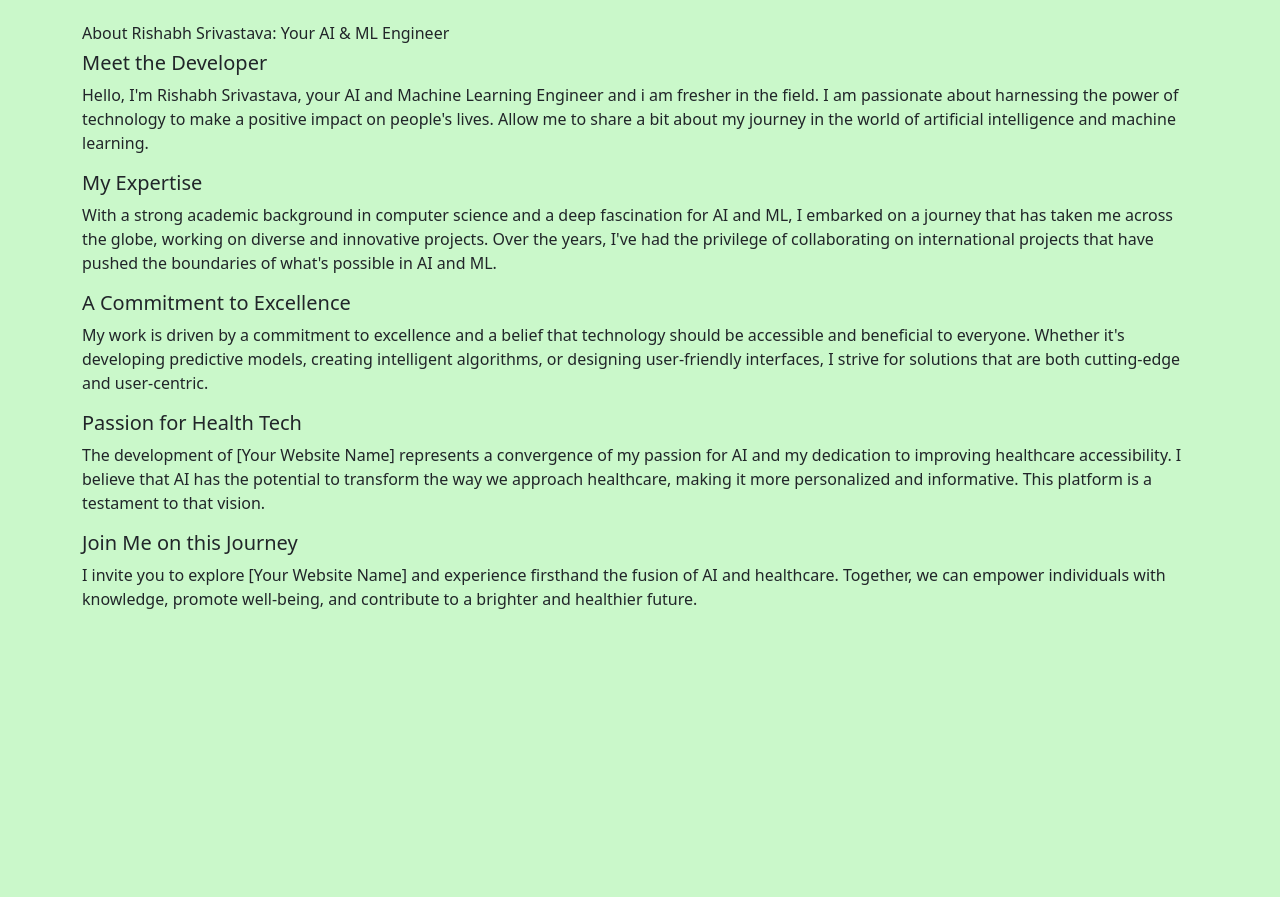
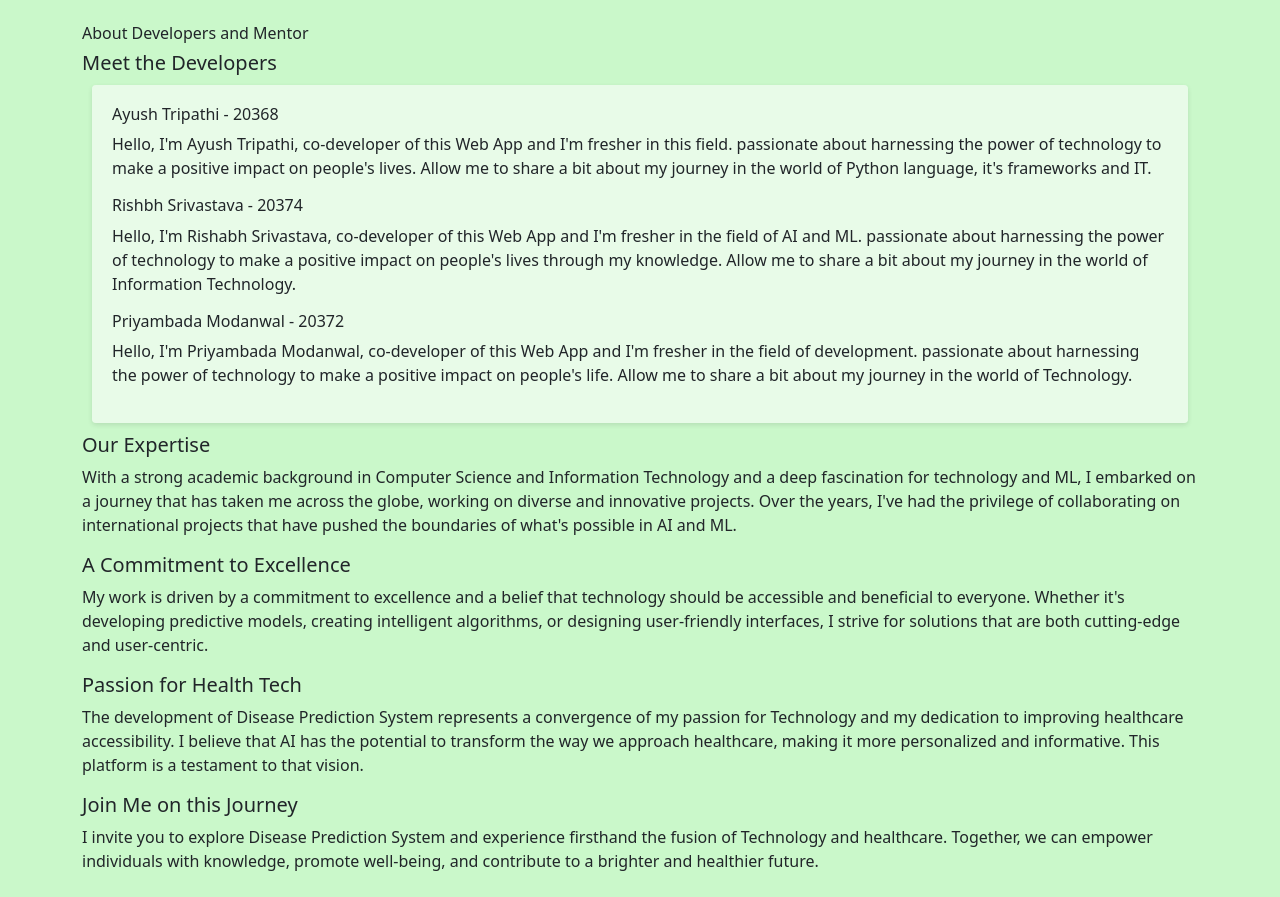
Before and after one commit to the-sleepingfox/AI-health-care, a Flask app: page /developer in a window 1280 px wide. Shown: the part 66-963 px from the top of the page. Before the commit the page ends 675 px from the top, so only its background shows below. Run offline with Flask 3, Linux system fonts and the light colour scheme; parts of the project's set-up code (start-up, migrations or seed data) failed here and were passed over.

Commit message:
Styling Done in styles separate file

```diff
--- /dev/null
+++ b/static/styles.css
@@ -0,0 +1,140 @@
+.body {
+    background: #caf8ca;
+}
+
+/* Logo styling */
+
+.logo {
+    width: 50px;
+    height: 50px;
+    color: black;
+    margin-top: 0;
+    margin-left: 2px;
+}
+
+.myimg {
+    width: 50px;
+    height: 50px;
+    border: 2px solid black;
+    border-radius: 25px;
+}
+
+/* Index styling main page styling */
+
+.main-container {
+    background: rgba(253, 253, 253, 0.591);
+    border-radius: 15px;
+    padding: 40px;
+    box-shadow: 0 2px 4px grey;
+}
+
+.predict-btn {
+    box-shadow: 0 2px 4px grey
+}
+
+.toggle-button {
+    padding: 4px;
+    margin: 5px 40px 5px 0;
+    font-size: 20px;
+    /* font-weight:bold; */
+    width: 140px;
+    border: 2px solid #198754;
+    border-radius: 5px;
+    background: #198754;
+    color: whitesmoke;
+    transition: 0.15s ease-in;
+    /* box-shadow: 0 2px 4px rgba(0, 0, 0, 0.1); */
+}
+
+.toggle-button:hover {
+    background-color: rgb(202, 248, 202);
+    color: #198754;
+}
+
+.toggle-button:active {
+    background-color: rgb(33, 81, 33);
+    color: white;
+
+}
+
+.result-container {
+    display: flex;
+    align-items: center;
+    justify-content: center;
+}
+
+.modal-header {
+    background-color: #198754;
+    color: white;
+}
+
+.modal-body {
+    background-color: #caf8ca;
+}
+
+
+.scroll-container {
+    max-height: 340px;
+    /* Adjust the height as needed */
+    overflow-y: scroll;
+    border: 1px solid #ddd;
+    padding: 10px;
+    border-radius: 5px;
+    background-color: #caf8ca;
+}
+
+.sym-list {
+    list-style-type: none;
+    padding: 0;
+    margin: 0;
+    background-color: #caf8ca;
+}
+
+.sym-list-item {
+    display: inline-block;
+    background-color: #ffffff;
+    margin: 10px;
+    padding: 10px;
+    border-radius: 5px;
+    box-shadow: 0 2px 4px rgba(0, 0, 0, 0.1);
+    /* font-style: oblique; */
+}
+
+.footer {
+    height: 40px;
+    width: 100vw;
+    text-align: center;
+    background-color: #198754;
+    color: #caf8ca;
+    margin-top: 100px;
+    display: flex;
+    justify-content: center;
+}
+
+.footer p {
+    padding: 5px;
+    text-shadow: #ffffff;
+    font-weight: bold;
+}
+
+/* main page styling ends */
+
+
+/* Introduction field in Dev Section  */
+
+.introduction {
+    background: rgba(253, 253, 253, 0.591);
+    border-radius: 4px;
+    box-shadow: 0 2px 5px rgba(0, 0, 0, 0.1);
+    padding: 20px;
+    margin: 10px;
+}
+
+/* Introduction Field styling End */
+
+
+/* Contack Styling */
+
+.social-links{
+    list-style: none;
+}
--- a/templates/developer.html
+++ b/templates/developer.html
@@ -1,62 +1,88 @@
-<!doctype html>
+<!DOCTYPE html>
 <html lang="en">
   <head>
-    <meta charset="utf-8">
-    <meta name="viewport" content="width=device-width, initial-scale=1">
-    <title>Bootstrap demo</title>
-    <link href="https://cdn.jsdelivr.net/npm/bootstrap@5.3.1/dist/css/bootstrap.min.css" rel="stylesheet" integrity="sha384-4bw+/aepP/YC94hEpVNVgiZdgIC5+VKNBQNGCHeKRQN+PtmoHDEXuppvnDJzQIu9" crossorigin="anonymous">
-    <style>
+    <meta charset="utf-8" />
+    <meta name="viewport" content="width=device-width, initial-scale=1" />
+    <title>Disease Prediction System</title>
+    <link rel="stylesheet" href="{{url_for('static', filename='styles.css')}}">
+    <link
+      href="https://cdn.jsdelivr.net/npm/bootstrap@5.3.1/dist/css/bootstrap.min.css"
+      rel="stylesheet"
+      integrity="sha384-4bw+/aepP/YC94hEpVNVgiZdgIC5+VKNBQNGCHeKRQN+PtmoHDEXuppvnDJzQIu9"
+      crossorigin="anonymous"
+    />
+  </head>
+  <body class="body">
+    {% include 'navbar.html'%}
+    <div class="container my-4 mt-4">
+      <h6>About Developers and Mentor</h6>
+      <h5>Meet the Developers</h5>
 
-      body{
-          background-color: rgb(202, 248, 202);
-      }
+      <div class="introduction">
+        <h6>Ayush Tripathi - 20368</h6>
+        <p>
+          Hello, I'm Ayush Tripathi, co-developer of this Web App and I'm
+          fresher in this field. passionate about harnessing the power of
+          technology to make a positive impact on people's lives. Allow me to
+          share a bit about my journey in the world of Python language, it's
+          frameworks and IT.
+        </p>
 
-      .logo {
-          width: 50px;
-          height: 50px;
-          color: black;
-          margin-top: 0;
-          margin-left: 2px;
-      }
+        <h6>Rishbh Srivastava - 20374</h6>
+        <p>
+          Hello, I'm Rishabh Srivastava, co-developer of this Web App and I'm
+          fresher in the field of AI and ML. passionate about harnessing the
+          power of technology to make a positive impact on people's lives
+          through my knowledge. Allow me to share a bit about my journey in the
+          world of Information Technology.
+        </p>
 
-      .myimg {
-          width: 50px;
-          height: 50px;
-          border: 2px solid black;
-          border-radius: 25px;
-      }
+        <h6>Priyambada Modanwal - 20372</h6>
+        <p>
+          Hello, I'm Priyambada Modanwal, co-developer of this Web App and I'm
+          fresher in the field of development. passionate about harnessing the
+          power of technology to make a positive impact on people's life. Allow
+          me to share a bit about my journey in the world of Technology.
+        </p>
+      </div>
 
-
-
-
-  </style>
-  </head>
-  <body>
-    {% include 'navbar.html'%}
-  <div class="container my-4 mt-4">
-<h6>    About Rishabh Srivastava: Your AI & ML Engineer
-</h6>
-<h5>Meet the Developer</h5>
-
-<p>Hello, I'm Rishabh Srivastava, your AI and Machine Learning Engineer and i am fresher in the field. I am passionate about harnessing the power of technology to make a positive impact on people's lives. Allow me to share a bit about my journey in the world of artificial intelligence and machine learning.
-</p>
-<h5>My Expertise
-</h5>
-<p>With a strong academic background in computer science and a deep fascination for AI and ML, I embarked on a journey that has taken me across the globe, working on diverse and innovative projects. Over the years, I've had the privilege of collaborating on international projects that have pushed the boundaries of what's possible in AI and ML.
-</p>
-<h5>A Commitment to Excellence
-</h5>
-<p>My work is driven by a commitment to excellence and a belief that technology should be accessible and beneficial to everyone. Whether it's developing predictive models, creating intelligent algorithms, or designing user-friendly interfaces, I strive for solutions that are both cutting-edge and user-centric.
-</p>
-<h5>Passion for Health Tech
-</h5>
-<p>The development of [Your Website Name] represents a convergence of my passion for AI and my dedication to improving healthcare accessibility. I believe that AI has the potential to transform the way we approach healthcare, making it more personalized and informative. This platform is a testament to that vision.
-</p>
-<h5>Join Me on this Journey
-</h5>
-<p>I invite you to explore [Your Website Name] and experience firsthand the fusion of AI and healthcare. Together, we can empower individuals with knowledge, promote well-being, and contribute to a brighter and healthier future.
-</p>
-  </div>
-    <script src="https://cdn.jsdelivr.net/npm/bootstrap@5.3.1/dist/js/bootstrap.bundle.min.js" integrity="sha384-HwwvtgBNo3bZJJLYd8oVXjrBZt8cqVSpeBNS5n7C8IVInixGAoxmnlMuBnhbgrkm" crossorigin="anonymous"></script>
+      <h5>Our Expertise</h5>
+      <p>
+        With a strong academic background in Computer Science and Information
+        Technology and a deep fascination for technology and ML, I embarked on a
+        journey that has taken me across the globe, working on diverse and
+        innovative projects. Over the years, I've had the privilege of
+        collaborating on international projects that have pushed the boundaries
+        of what's possible in AI and ML.
+      </p>
+      <h5>A Commitment to Excellence</h5>
+      <p>
+        My work is driven by a commitment to excellence and a belief that
+        technology should be accessible and beneficial to everyone. Whether it's
+        developing predictive models, creating intelligent algorithms, or
+        designing user-friendly interfaces, I strive for solutions that are both
+        cutting-edge and user-centric.
+      </p>
+      <h5>Passion for Health Tech</h5>
+      <p>
+        The development of Disease Prediction System represents a convergence of
+        my passion for Technology and my dedication to improving healthcare
+        accessibility. I believe that AI has the potential to transform the way
+        we approach healthcare, making it more personalized and informative.
+        This platform is a testament to that vision.
+      </p>
+      <h5>Join Me on this Journey</h5>
+      <p>
+        I invite you to explore Disease Prediction System and experience
+        firsthand the fusion of Technology and healthcare. Together, we can
+        empower individuals with knowledge, promote well-being, and contribute
+        to a brighter and healthier future.
+      </p>
+    </div>
+    <script
+      src="https://cdn.jsdelivr.net/npm/bootstrap@5.3.1/dist/js/bootstrap.bundle.min.js"
+      integrity="sha384-HwwvtgBNo3bZJJLYd8oVXjrBZt8cqVSpeBNS5n7C8IVInixGAoxmnlMuBnhbgrkm"
+      crossorigin="anonymous"
+    ></script>
   </body>
 </html>
--- a/templates/navbar.html
+++ b/templates/navbar.html
@@ -30,8 +30,8 @@
                         <a class="nav-link" href="/blog">Blog</a>
                     </li>
                 </ul>
-                <form class="d-flex" role="search">
-                    <input class="form-control me-2" type="search" placeholder="Search" aria-label="Search">
+                <form class="d-flex" action="https://www.google.com/search" method="GET" role="search" target="_blank">
+                    <input type="text" name="q" class="form-control me-2" placeholder="Search" aria-label="Search">
                     <button class="btn btn-outline-light" type="submit">Search</button>
                 </form>
             </div>
```
Also changed, not shown: templates/about.html (+42 -37 lines), templates/blog.html (+101 -51 lines), templates/contact.html (+27 -36 lines), templates/index.html (+11 -99 lines).
